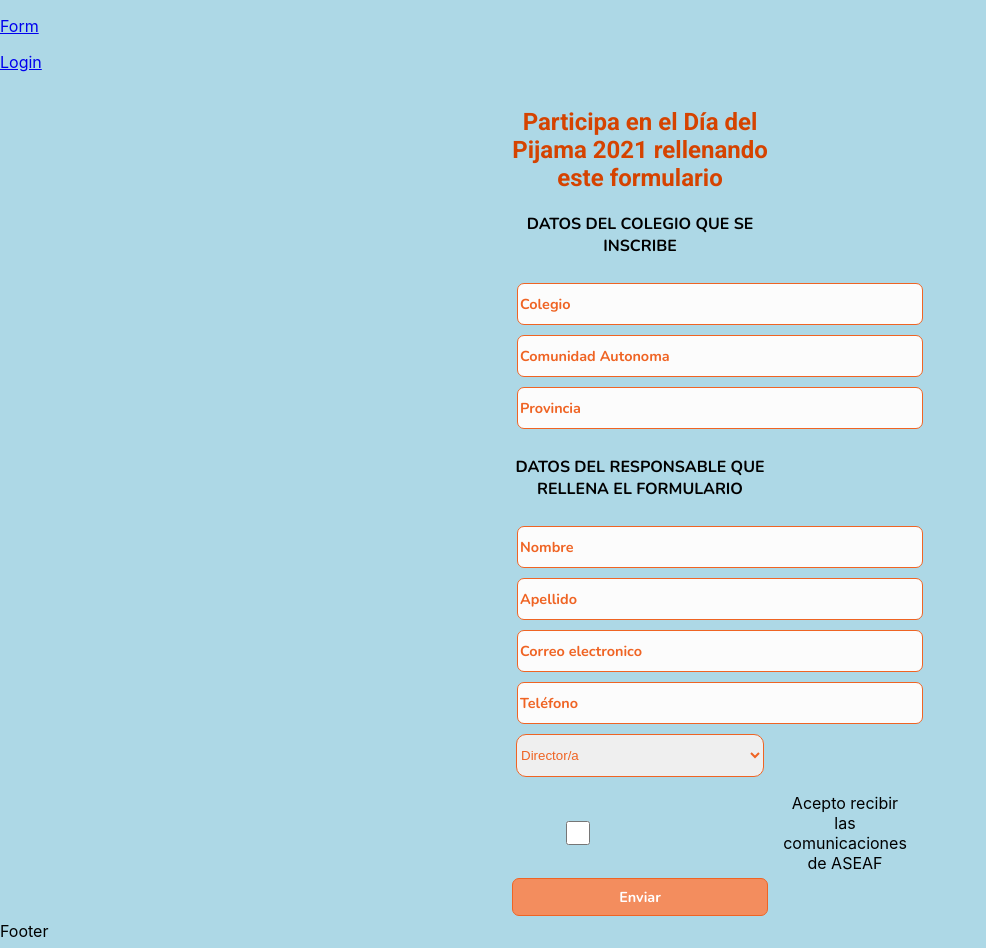
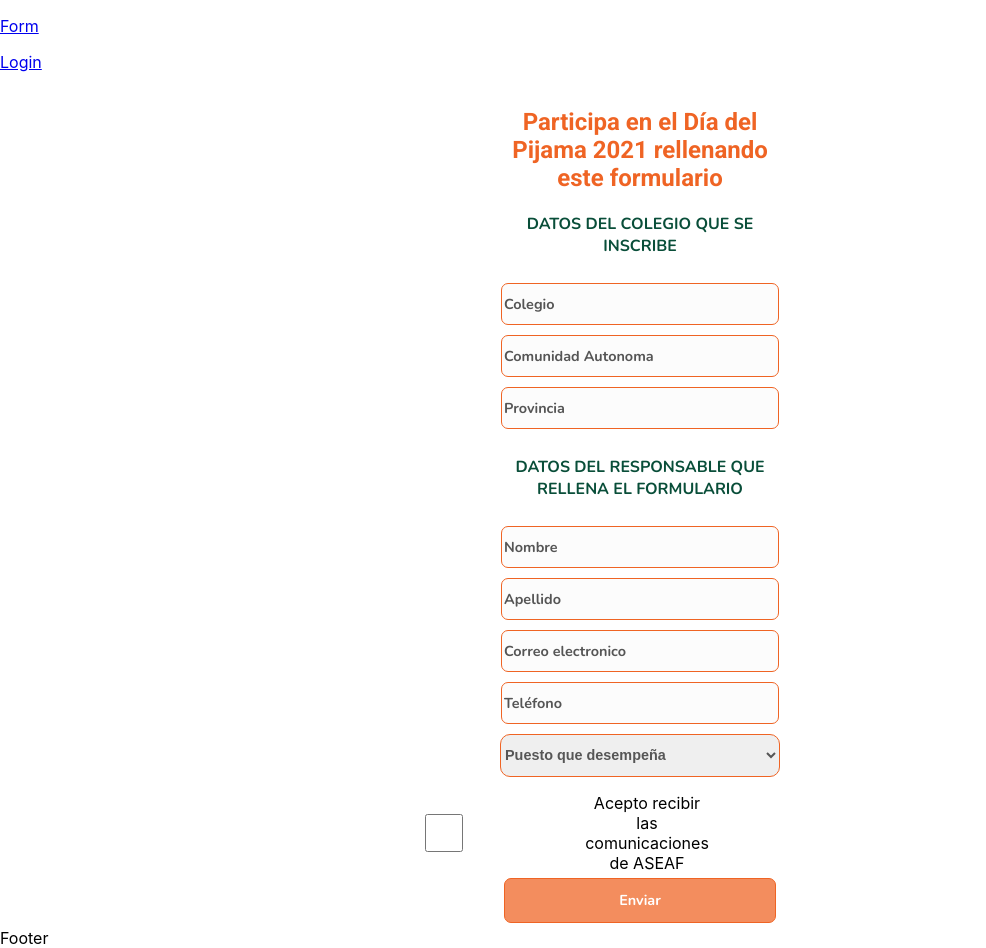
Before and after one commit to francospatz/ASEAF, a React (Create React App) app in the folder client/: page / in a window 1280 px wide. Shown: the whole page, without its empty margins (0-986 px from the left). Built offline with nearby package versions, Linux system fonts and the light colour scheme.

Commit message:
added styling to form

```diff
--- a/client/src/components/Main/Form/Form.jsx
+++ b/client/src/components/Main/Form/Form.jsx
@@ -1,28 +1,45 @@
 import React, {useState} from "react";
-
+import { useForm } from "react-hook-form";
 
 
 const Form = () => {
 
+  const { register, handleSubmit } = useForm();
 
+  const onSubmit = async (data) => {
+
+    const obj = {
+      colegio: data.colegio,
+      comaut: data.comaut,
+      provincia: data.Provincia,
+      nombre: data.nombre,
+      apellidos: data.apellidos,
+      email: data.email,
+      telefono: data.telefono,
+      puesto: data.puesto
+    };
+
+    console.log(obj,"esto es obj");
+  };
 
   return (
 
-     <form className="formulario">
+     <form className="formulario" onSubmit={handleSubmit(onSubmit)}>
             <div className="conjunto">
                   <h2 className="titulo">Participa en el Día del Pijama 2021 rellenando este formulario</h2>
                   <h4 className="subtitle">DATOS DEL COLEGIO QUE SE INSCRIBE</h4>
-            <input type="text" name="colegio" placeholder="Colegio" required />
-            <input type="text" name="comaut"  placeholder="Comunidad Autonoma" required />
-            <input type="text" name="Provincia" placeholder="Provincia" required />
+                  <input type="text" {...register("colegio")} name="colegio" placeholder="Colegio" required  onfocus="this.value=''" />
+                  <input type="text" name="comaut" {...register("comaut")} placeholder="Comunidad Autonoma" required />
+                  <input type="text" {...register("Provincia")} name="Provincia" placeholder="Provincia" required />
 
                   <h4 className="subtitle">DATOS DEL RESPONSABLE QUE RELLENA EL FORMULARIO</h4>
-            <input type="text" name="nombre" placeholder="Nombre" required />
-            <input type="text" name="apellidos"  placeholder="Apellido" required />
-            <input type="email" name="email" placeholder="Correo electronico" required />
-            <input type="number" name="telefono" placeholder="Teléfono" required />
+                  <input type="text"  {...register("nombre")} name="nombre" placeholder="Nombre" required />
+                  <input type="text"  {...register("apellidos")} name="apellidos"  placeholder="Apellido" required />
+                  <input type="email"  {...register("email")} name="email" placeholder="Correo electronico" required />
+                  <input type="number"  {...register("telefono")} name="telefono" placeholder="Teléfono" required />
                   <div className="final">
-            <select name="Puesto" id="puesto">
+                        <select name="Puesto" id="puesto" {...register("puesto")}>
+                              <option value="profesor">Puesto que desempeña</option>
                               <option value="profesor">Director/a</option>
                               <option value="director">Jefe/a de estudios</option>
                               <option value="director">Profesor/a</option>
@@ -32,9 +49,10 @@ const Form = () => {
                               <option value="director">Otros</option>
                           </select>
 
-              <div className="locationcheckbox">
-              <input type="checkbox" id="acepto" name="acepto" value="acepto"/>
-                <label for="aseafcheck"> Acepto recibir las comunicaciones de ASEAF</label>
+                          <div id="locationcheckbox">
+                                <input type="checkbox" name="acepto" value="acepto" id="inpfinal"/>
+                                <span> Acepto recibir las comunicaciones de ASEAF
+                                </span>
                           </div>
 
                         <input type="submit" value="Enviar"/>
--- a/client/src/styles/components/_form.scss
+++ b/client/src/styles/components/_form.scss
@@ -11,90 +11,90 @@
 }
 
 .conjunto{
-  max-width: 16rem;
+  max-width: 18rem;
   text-align: center;
-}
-
-.conjunto input{
-  color: #EF6424;
 }
 
 .formulario input{
   margin: 5px;
   border: 1px solid #EF6424;
   border-radius: 7px;
-  min-width: 15rem;
-  height: 38px;
+  min-width: 17rem;
+  height: 2.7rem;
   background: #FCFCFC;
   font-family: 'Nunito', sans-serif;
-  font-size: 0.9rem;
+  font-size: 1.1rem;
+  color: black;
 
 }
 
+
 ::placeholder {
-  color:#EF6424;
+  color:#555555;
   opacity: 1; /* Firefox */
 }
 
 .titulo{
   text-align: center;
-  color: #D54300;
+  color: #EF6424;
   font-family: 'Roboto', sans-serif;
 }
 
 .subtitle{
   text-align: center;
   font-family: 'Nunito', sans-serif;
+  color: #094E39;
+
 }
 
 .formulario input[type=submit]{
   background-color: #F38D5E;
-  min-width: 16rem;
+  min-width: 17rem;
+  height: 2.8rem;
   color: white;
   font-family: 'Nunito', sans-serif;
   font-size: 0.9rem;
 }
 
-.final{
-  display: flex;
-  flex-direction: column;
-  flex-wrap: nowrap;
-  align-content: center;
-  justify-content: center;
-  align-items: center;
-  max-width: 19rem;
-}
+// .final{
+//   display: flex;
+//   flex-direction: column;
+//   flex-wrap: nowrap;
+//   align-content: center;
+//   justify-content: center;
+//   align-items: center;
+//   max-width: 19rem;
+// }
 
 #puesto{
   margin-top: 5px;
   border: 1px solid #EF6424;
-  min-width: 15.5rem;
+  min-width: 17.5rem;
   min-height: 43px;
   border-radius: 10px;
-  color: #EF6424;
+  color: #565656;
+  opacity: 1;
+  font-size: 0.9rem;
+  font-weight: bold;
 }
 
-.locationcheckbox{
-  margin-top: 1rem;
+    #locationcheckbox{
+     margin-top: 1rem;
     display: flex;
     flex-direction: row;
     align-content: center;
     justify-content: center;
     align-items: center;
     flex-wrap: nowrap;
-    max-width: 10px !important;
+    width: 20px;
 
 }
 
-.formulario input[type=checkbox]{
-  max-height: 1.5rem !important;
-  max-width: 13rem !important;
-}
+  .formulario input[type=checkbox]{
+     max-width: 20px;
+  }
 
-@media only screen and (min-width: 600px) {
-  body {
-    background-color: lightblue;
-  }
+@media only screen and (min-width: 800px) {
 
   .formulario{
     display: flex;
@@ -103,13 +103,14 @@
     align-content: center;
     justify-content: center;
     align-items: center;
+    min-width: 25rem;
   }
 
   .formulario input{
     margin: 5px;
       border: 1px solid #EF6424;
       border-radius: 7px;
-      min-width: 25rem;
+      // min-width: 25rem;
       height: 38px;
       background: #FCFCFC;
       font-family: 'Nunito', sans-serif;
```
Lines whose indentation alone changed are shown as unchanged.
